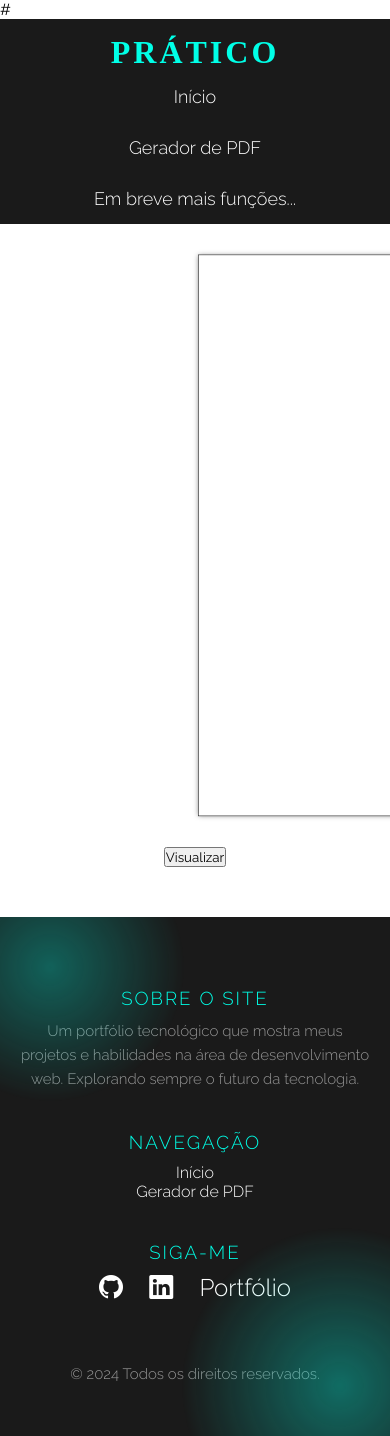
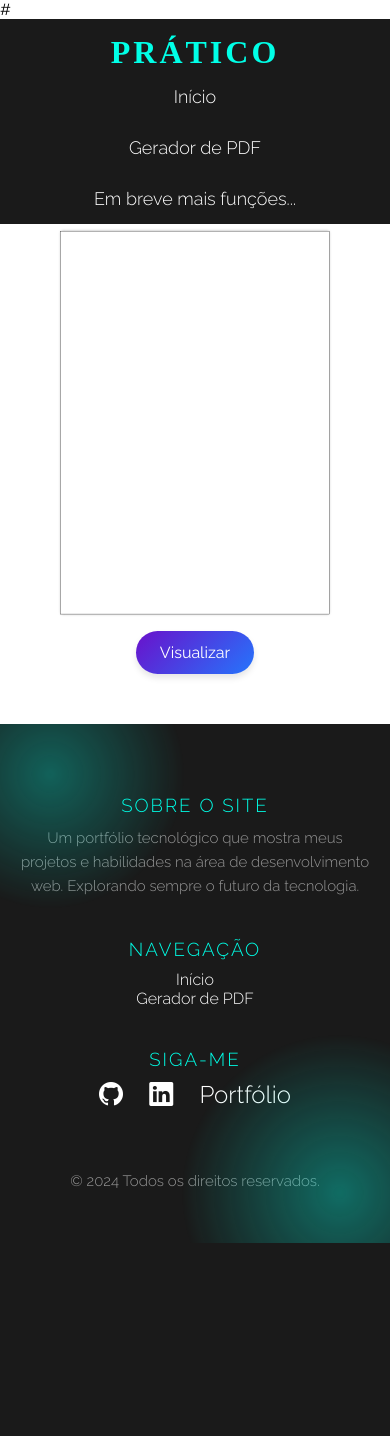
Before and after one commit to Emerson-Front/site_pratico, a PHP site: template mvc/views/pages/PdfView.php in a window 390 px wide; the page is wider, and only the part inside the window is pictured. After the commit the page ends 1243 px from the top of that part, so only its background shows below. Run offline with PHP 8.4, Linux system fonts and the light colour scheme; the template is opened without the code that fills it: most values are stand-ins (such as "Sample title", 1, 10 or a date in 2020); some web fonts are replaced.

Commit message:
alterção no estilo do preview

```diff
--- a/css/pdf.css
+++ b/css/pdf.css
@@ -3,8 +3,15 @@
     text-align: center;
 }
 
-.ql-editor{
-    min-height: 200px;
+.page-pdf .centralizar {
+    display: flex;
+    align-items: end;
+    justify-content: center;
+}
+
+.ql-editor {
+    width: 700px;
+    min-height: 595px;
 }
 
 
@@ -12,20 +19,61 @@
 
 #preview {
     text-align: initial;
-    width: 210mm;
-    /* A4 width */
-    height: 297mm;
-    /* A4 height */
+    width: 237mm;
+    height: 338mm;
     border: 1px solid #000;
     padding: 10mm;
     background-color: white;
     overflow: auto;
     box-shadow: 0 0 10px rgba(0, 0, 0, 0.5);
-    margin-top: 20px;
     scale: 0.5;
-    margin: -300px auto -250px;
+    line-height: 40px;
+    margin: -267px -212px;
+}
+
+/* <-- Preview */
+
+
+.page-pdf .btn {
+    background: linear-gradient(135deg, #6a11cb, #2575fc);
+    color: white;
+    margin-top: 10px;
+    border: none;
+    padding: 12px 24px;
+    font-size: 16px;
+    border-radius: 25px;
+    box-shadow: 0 4px 6px rgba(0, 0, 0, 0.1);
+    cursor: pointer;
+    transition: 0.3s;
+}
+
+.page-pdf .btn:hover {
+    background: linear-gradient(135deg, #2575fc, #6a11cb);
+    box-shadow: 0 6px 10px rgba(0, 0, 0, 0.2);
+    transform: translateY(-2px);
 }
 
 
+@media screen and (max-width: 1150px) {
+    .page-pdf .centralizar {
+        flex-direction: column;
+        align-items: center;
+    }
 
-/* <-- Preview */
+    #preview {
+        margin-top: -350px;
+    }
+
+}
+
+
+@media screen and (max-width: 768px) {
+    #preview {
+        scale: 0.3;
+        margin: -490px 0 -440px 0;
+    }
+
+    .ql-editor {
+        max-width: 450px;
+    }
+}
--- a/mvc/views/pages/PdfView.php
+++ b/mvc/views/pages/PdfView.php
@@ -2,9 +2,7 @@
 
     <div class="centralizar">
 
-        <div id="preview">
-
-        </div>
+        <div id="preview"></div>
 
         <form method="post" target="__blank">
             <div id="editor">
@@ -14,8 +12,9 @@
             <!-- Campo oculto para o guardar o conteúdo -->
             <input type="hidden" name="conteudo-pdf" id="conteudo">
 
-            <button type="submit">Visualizar</button>
+            <button type="submit" class="btn">Visualizar</button>
         </form>
+
 
     </div>
 
```
